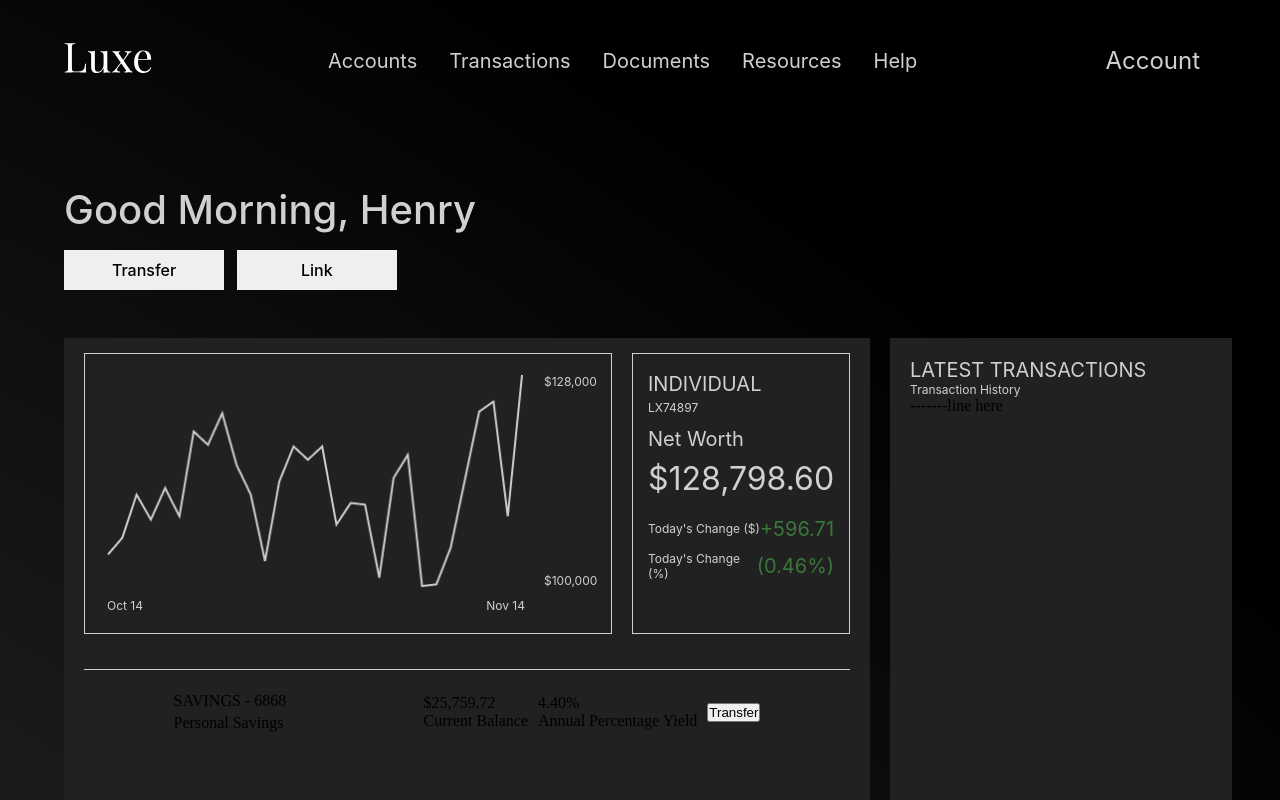
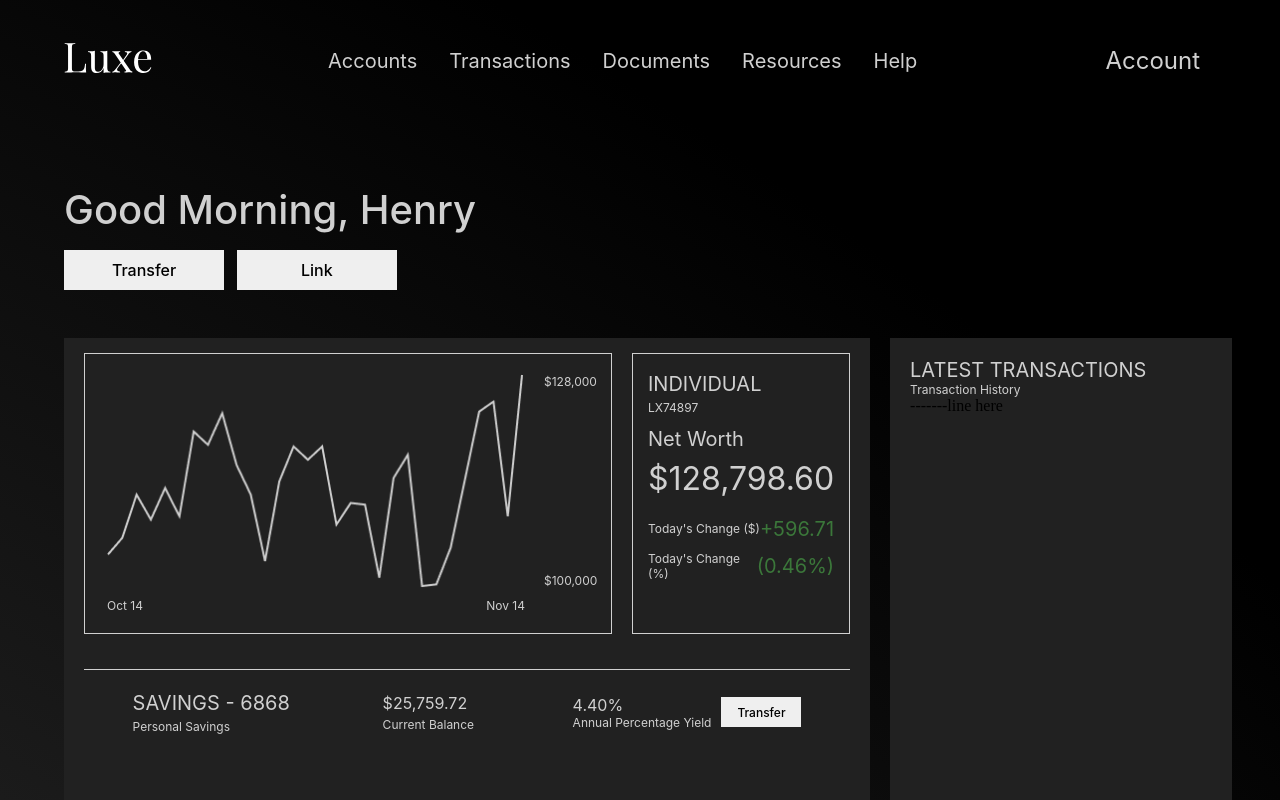
Before and after one commit to hai-henry/luxe-banking-app, a React (Vite) app: page / in a window 1280 px wide. Shown: the top 800 px of the page. Built offline with nearby package versions, Linux system fonts and the light colour scheme.

Commit message:
Added savings account

```diff
--- a/src/containers/info/info.css
+++ b/src/containers/info/info.css
@@ -201,6 +201,65 @@
   align-self: stretch;
 }
 
+.info__account-label-title {
+  color: var(--color-text);
+  font-family: var(--font-family);
+  font-size: 20px;
+}
+
+.info__account-label-id {
+  color: var(--color-text);
+  font-family: var(--font-family);
+  font-size: 12px;
+}
+
+.info__linked-account-balance {
+  display: flex;
+  width: 180px;
+  flex-direction: column;
+  justify-content: center;
+  align-items: flex-start;
+  gap: 4px;
+  align-self: stretch;
+}
+
+.info__account-balance-value {
+  color: var(--color-text);
+  font-family: var(--font-family);
+  font-size: 16px;
+}
+
+.info__account-balance-label {
+  color: var(--color-text);
+  font-family: var(--font-family);
+  font-size: 12px;
+}
+
+.info__linked-account-button {
+  width: 80px;
+  height: 30px;
+
+  display: flex;
+  width: 80px;
+  height: 30px;
+  padding: 6px 21px;
+  justify-content: center;
+  align-items: center;
+  gap: 10px;
+  flex-shrink: 0;
+
+  color: #000;
+  text-align: center;
+  font-family: var(--font-family);
+  font-size: 12px;
+  font-weight: 500;
+
+  border: 0;
+  border-radius: 0;
+  outline: none;
+  cursor: pointer;
+}
+
 .info__content-right {
   display: flex;
   width: 477px;
```
